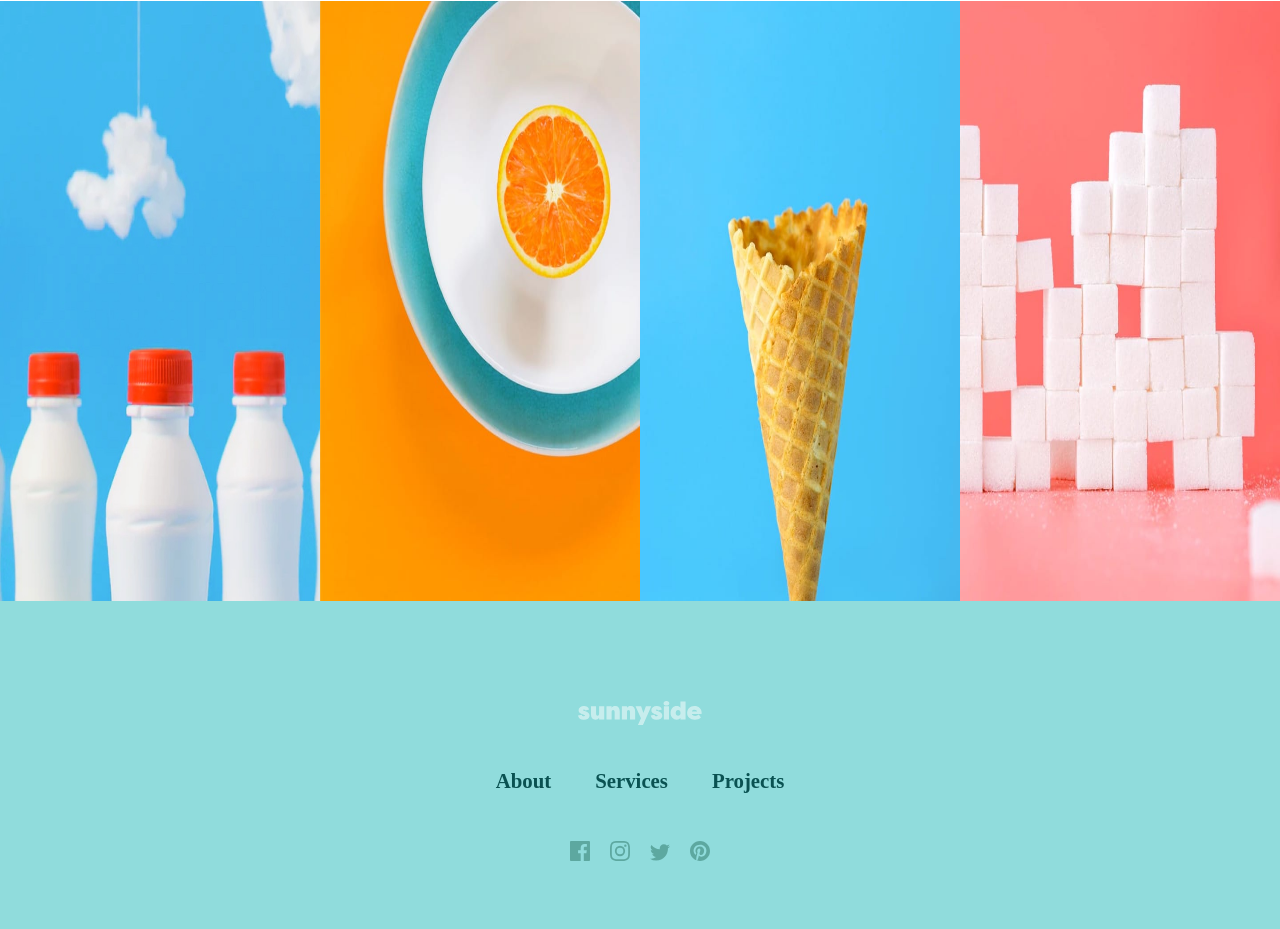
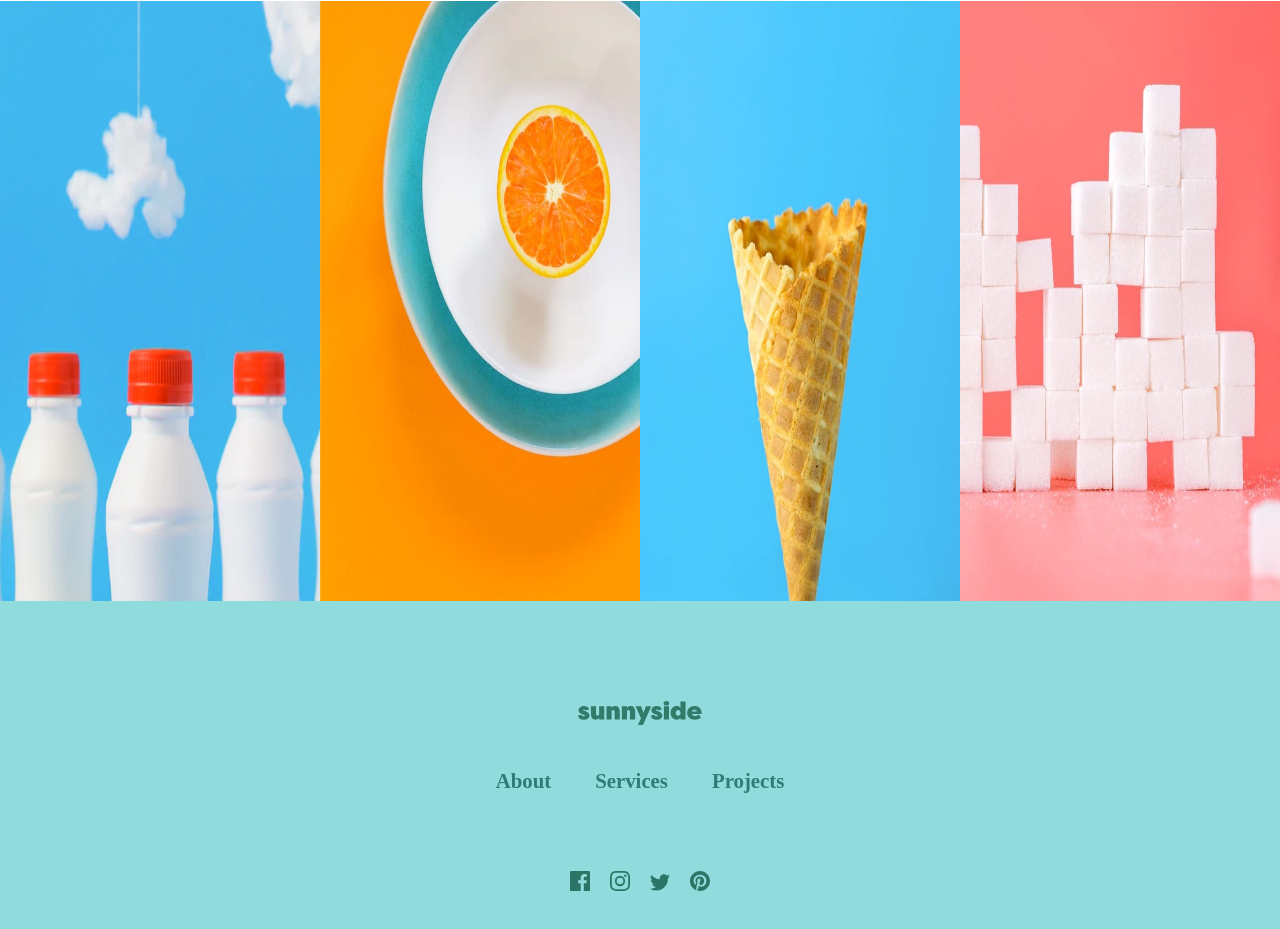
Before and after one commit to Zozer253/Landing-page-for-an-agency, a plain HTML site: page index.html in a window 1280 px wide. Shown: the part 3099-4028 px from the top of the page. Drawn offline with Linux system fonts and the light colour scheme.

Commit message:
third commit

```diff
--- a/index.html
+++ b/index.html
@@ -164,7 +164,7 @@
   <footer>
     <div class="footcontainer">
       <div>
-        <img src="./images/images/logo.svg" class="logofooter">
+        <img src="./logo-green.svg" class="logofooter">
       </div>
 
       <div>
--- a/style.css
+++ b/style.css
@@ -213,6 +213,7 @@
 .testimonial h2 {
   text-align: center;
   padding-top: 200px;
+  font-family: fraunces;
 }
 
 .testimonial div {
@@ -244,11 +245,6 @@ footer {
   color: #0a5252;
 }
 
-.logofooter{
-  opacity: 0.5;
-
-}
-
 footer div {
   margin: 40px;
 }
@@ -259,6 +255,7 @@ footer div a {
   font-weight: bold;
   font-size: 1.3em;
   color: #0a5252;
+  opacity: 0.7;
 }
 
 .footcontainer {
@@ -270,3 +267,8 @@ footer div a {
 .socialmedia img{
   margin: 8px;
 }
+
+.socialmedia {
+  margin-top: 20px;
+  padding: 30px;
+}
```
Also changed, not shown: logo-green.svg (added).
